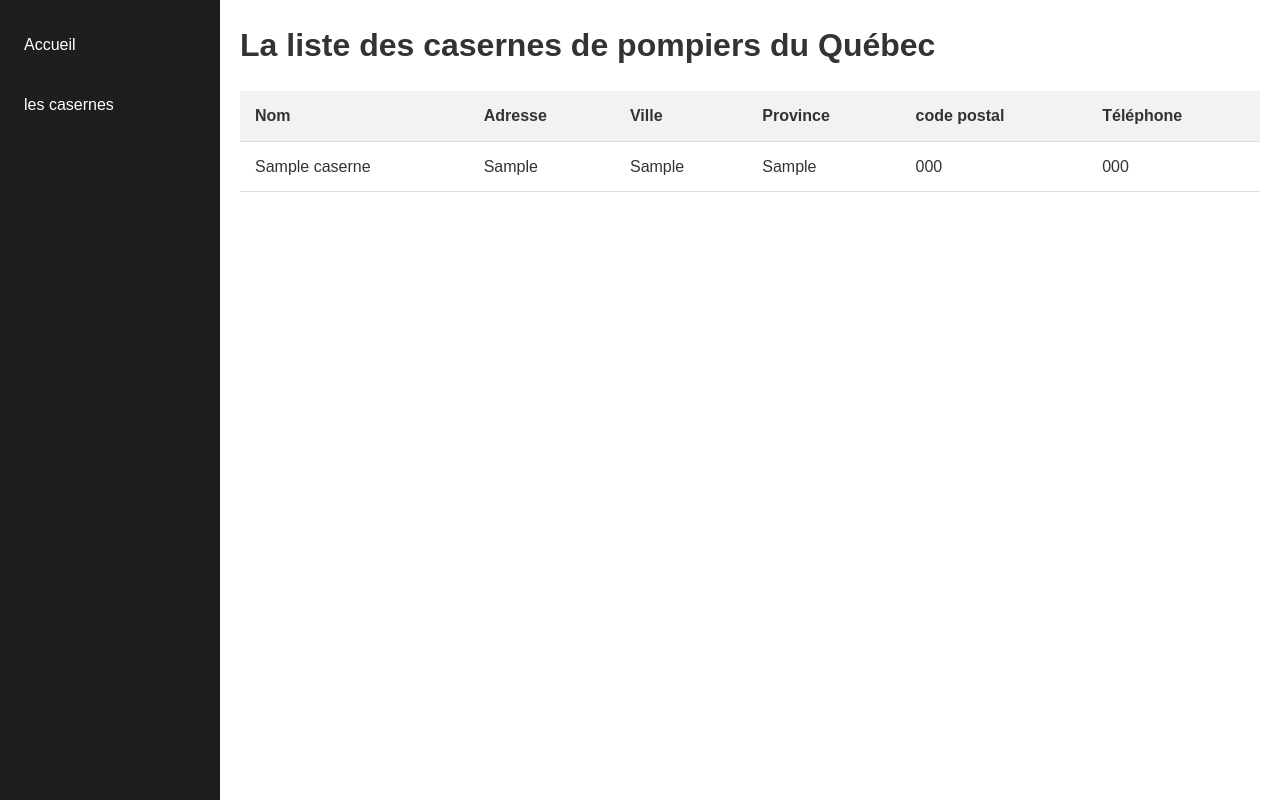
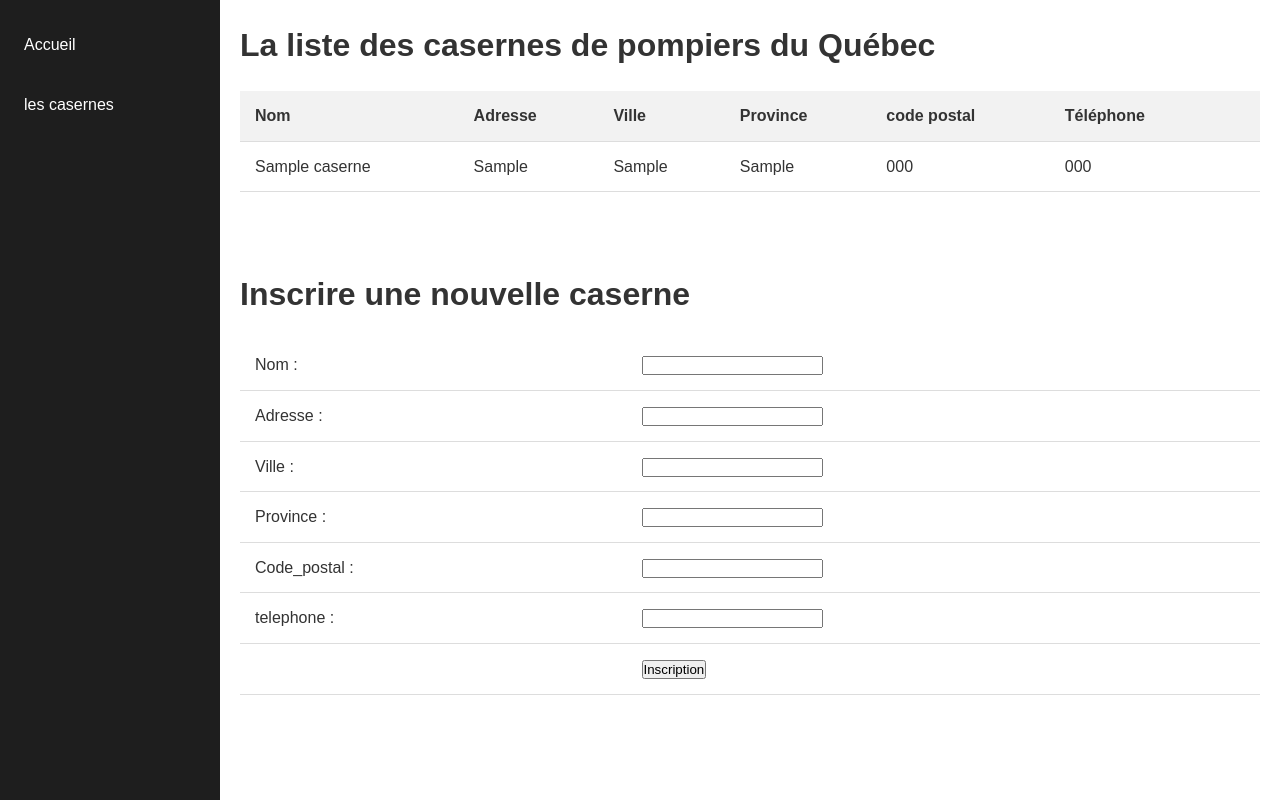
Before and after one commit to louane-B/gestion_caserne, a PHP site: page /Caserne/casernesPage.php in a window 1280 px wide. Run offline with PHP 8.4, Linux system fonts and the light colour scheme; tables that the repository leaves empty or names only in its code hold one stand-in row (values such as "Sample post").

Commit message:
ajout form ajouterCaserne

```diff
--- a/Caserne/casernesPage.php
+++ b/Caserne/casernesPage.php
@@ -26,6 +26,7 @@
                     <th>Province</th>
                     <th>code postal</th>
                     <th>Téléphone</th>
+                    <th>       </th>
                 </tr>
                     <?php
                         for($i=0;$i<count($tab);$i++){
@@ -36,15 +37,49 @@
                             echo "<td>" . $tab[$i]["province"] . "</td>";
                             echo "<td>" . $tab[$i]["code_postal"] . "</td>";
                             echo "<td>" . $tab[$i]["telephone"] . "</td>";
+                            echo "<td>"."</td>";
                         }
                     ?>
                 </tr>
             </table>
-            <input type="hidden" id="id_garderie" name="id_garderie">
+            <input type="hidden" id="id" name="id">
         </form>
         <br/>
         <br/>
         <br/>
+        <h1>Inscrire une nouvelle caserne</h1>
+        <form action="ajouterCaserne.php" method="POST">
+            <table>
+                <tr>
+                    <td> Nom :</td>
+                    <td><input type="text" name="nom" required></td>
+                </tr>
+                <tr>
+                    <td> Adresse : </td>
+                    <td><input type="text" name="adresse" require></td>
+                </tr>
+                <tr>
+                    <td> Ville : </td>
+                    <td><input type="text" name="ville" required></td>
+                </tr>
+                <tr>
+                    <td> Province : </td>
+                    <td><input type="text" name="province" required></td>
+                </tr>
+                <tr>
+                    <td> Code_postal : </td>
+                    <td><input type="text" name="code_postal" required></td>
+                </tr>
+                <tr>
+                    <td> telephone : </td>
+                    <td><input type="text" name="telephone" required></td>
+                </tr>
+                <tr>
+                    <td></td>
+                    <td><input type="submit" value="Inscription"></td>
+                </tr>
+            </table>
+        </form>
     </div>
 </body>
 </html>
```
